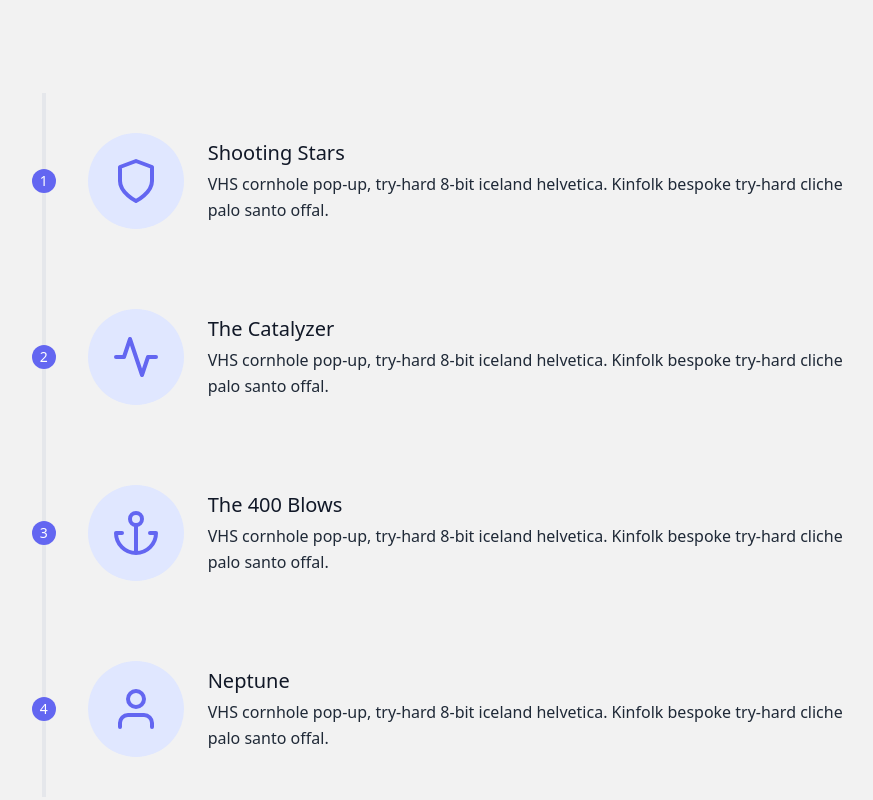
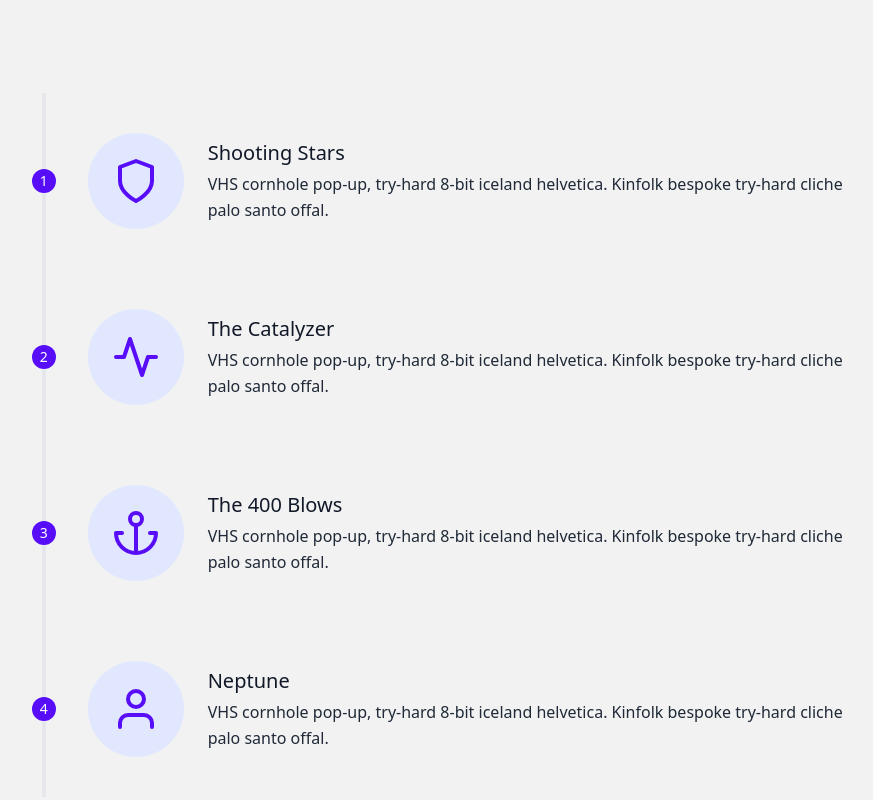
Before and after one commit to serhiipetrash/LP-video, a website built with Vite: page index.html in a window 1280 px wide. Shown: the part 4103-4903 px from the top of the page, without its empty margins (195-1068 px from the left). Built offline with nearby package versions, Linux system fonts and the light colour scheme.

Commit message:
small fix color

```diff
--- a/index.html
+++ b/index.html
@@ -336,7 +336,7 @@
           </table>
         </div>
         <div class="flex pl-4 mt-4 lg:w-2/3 w-full mx-auto">
-          <a class="text-indigo-500 inline-flex items-center md:mb-2 lg:mb-0"
+          <a class="text-primary inline-flex items-center md:mb-2 lg:mb-0"
             >Learn More
             <svg
               fill="none"
@@ -394,7 +394,7 @@
             <div class="h-full w-1 bg-gray-200 pointer-events-none"></div>
           </div>
           <div
-            class="flex-shrink-0 w-6 h-6 rounded-full mt-10 sm:mt-0 inline-flex items-center justify-center bg-indigo-500 text-white relative z-10 title-font font-medium text-sm"
+            class="flex-shrink-0 w-6 h-6 rounded-full mt-10 sm:mt-0 inline-flex items-center justify-center bg-primary text-white relative z-10 title-font font-medium text-sm"
           >
             1
           </div>
@@ -402,7 +402,7 @@
             class="flex-grow md:pl-8 pl-6 flex sm:items-center items-start flex-col sm:flex-row"
           >
             <div
-              class="flex-shrink-0 w-24 h-24 bg-indigo-100 text-indigo-500 rounded-full inline-flex items-center justify-center"
+              class="flex-shrink-0 w-24 h-24 bg-indigo-100 text-primary rounded-full inline-flex items-center justify-center"
             >
               <svg
                 fill="none"
@@ -434,7 +434,7 @@
             <div class="h-full w-1 bg-gray-200 pointer-events-none"></div>
           </div>
           <div
-            class="flex-shrink-0 w-6 h-6 rounded-full mt-10 sm:mt-0 inline-flex items-center justify-center bg-indigo-500 text-white relative z-10 title-font font-medium text-sm"
+            class="flex-shrink-0 w-6 h-6 rounded-full mt-10 sm:mt-0 inline-flex items-center justify-center bg-primary text-white relative z-10 title-font font-medium text-sm"
           >
             2
           </div>
@@ -442,7 +442,7 @@
             class="flex-grow md:pl-8 pl-6 flex sm:items-center items-start flex-col sm:flex-row"
           >
             <div
-              class="flex-shrink-0 w-24 h-24 bg-indigo-100 text-indigo-500 rounded-full inline-flex items-center justify-center"
+              class="flex-shrink-0 w-24 h-24 bg-indigo-100 text-primary rounded-full inline-flex items-center justify-center"
             >
               <svg
                 fill="none"
@@ -474,7 +474,7 @@
             <div class="h-full w-1 bg-gray-200 pointer-events-none"></div>
           </div>
           <div
-            class="flex-shrink-0 w-6 h-6 rounded-full mt-10 sm:mt-0 inline-flex items-center justify-center bg-indigo-500 text-white relative z-10 title-font font-medium text-sm"
+            class="flex-shrink-0 w-6 h-6 rounded-full mt-10 sm:mt-0 inline-flex items-center justify-center bg-primary text-white relative z-10 title-font font-medium text-sm"
           >
             3
           </div>
@@ -482,7 +482,7 @@
             class="flex-grow md:pl-8 pl-6 flex sm:items-center items-start flex-col sm:flex-row"
           >
             <div
-              class="flex-shrink-0 w-24 h-24 bg-indigo-100 text-indigo-500 rounded-full inline-flex items-center justify-center"
+              class="flex-shrink-0 w-24 h-24 bg-indigo-100 text-primary rounded-full inline-flex items-center justify-center"
             >
               <svg
                 fill="none"
@@ -515,7 +515,7 @@
             <div class="h-full w-1 bg-gray-200 pointer-events-none"></div>
           </div>
           <div
-            class="flex-shrink-0 w-6 h-6 rounded-full mt-10 sm:mt-0 inline-flex items-center justify-center bg-indigo-500 text-white relative z-10 title-font font-medium text-sm"
+            class="flex-shrink-0 w-6 h-6 rounded-full mt-10 sm:mt-0 inline-flex items-center justify-center bg-primary text-white relative z-10 title-font font-medium text-sm"
           >
             4
           </div>
@@ -523,7 +523,7 @@
             class="flex-grow md:pl-8 pl-6 flex sm:items-center items-start flex-col sm:flex-row"
           >
             <div
-              class="flex-shrink-0 w-24 h-24 bg-indigo-100 text-indigo-500 rounded-full inline-flex items-center justify-center"
+              class="flex-shrink-0 w-24 h-24 bg-indigo-100 text-primary rounded-full inline-flex items-center justify-center"
             >
               <svg
                 fill="none"
@@ -592,7 +592,7 @@
               cold-pressed. Gastropub street art beard dreamcatcher neutra,
               ethical XOXO lumbersexual.
             </p>
-            <a class="text-indigo-500 inline-flex items-center mt-3"
+            <a class="text-primary inline-flex items-center mt-3"
               >Learn More
               <svg
                 fill="none"
@@ -623,7 +623,7 @@
               cold-pressed. Gastropub street art beard dreamcatcher neutra,
               ethical XOXO lumbersexual.
             </p>
-            <a class="text-indigo-500 inline-flex items-center mt-3"
+            <a class="text-primary inline-flex items-center mt-3"
               >Learn More
               <svg
                 fill="none"
@@ -654,7 +654,7 @@
               cold-pressed. Gastropub street art beard dreamcatcher neutra,
               ethical XOXO lumbersexual.
             </p>
-            <a class="text-indigo-500 inline-flex items-center mt-3"
+            <a class="text-primary inline-flex items-center mt-3"
               >Learn More
               <svg
                 fill="none"
@@ -677,7 +677,7 @@
     <!-- Footer -->
     <footer class="footer footer-center p-4 bg-base-300 text-base-content">
       <div>
-        <p>Copyright © 2022 - All right reserved by ACME Industries Ltd</p>
+        <p>Copyright © 2022 - Усі права захищені для Наша компанія</p>
       </div>
     </footer>
     <!-- end Footer -->
```
